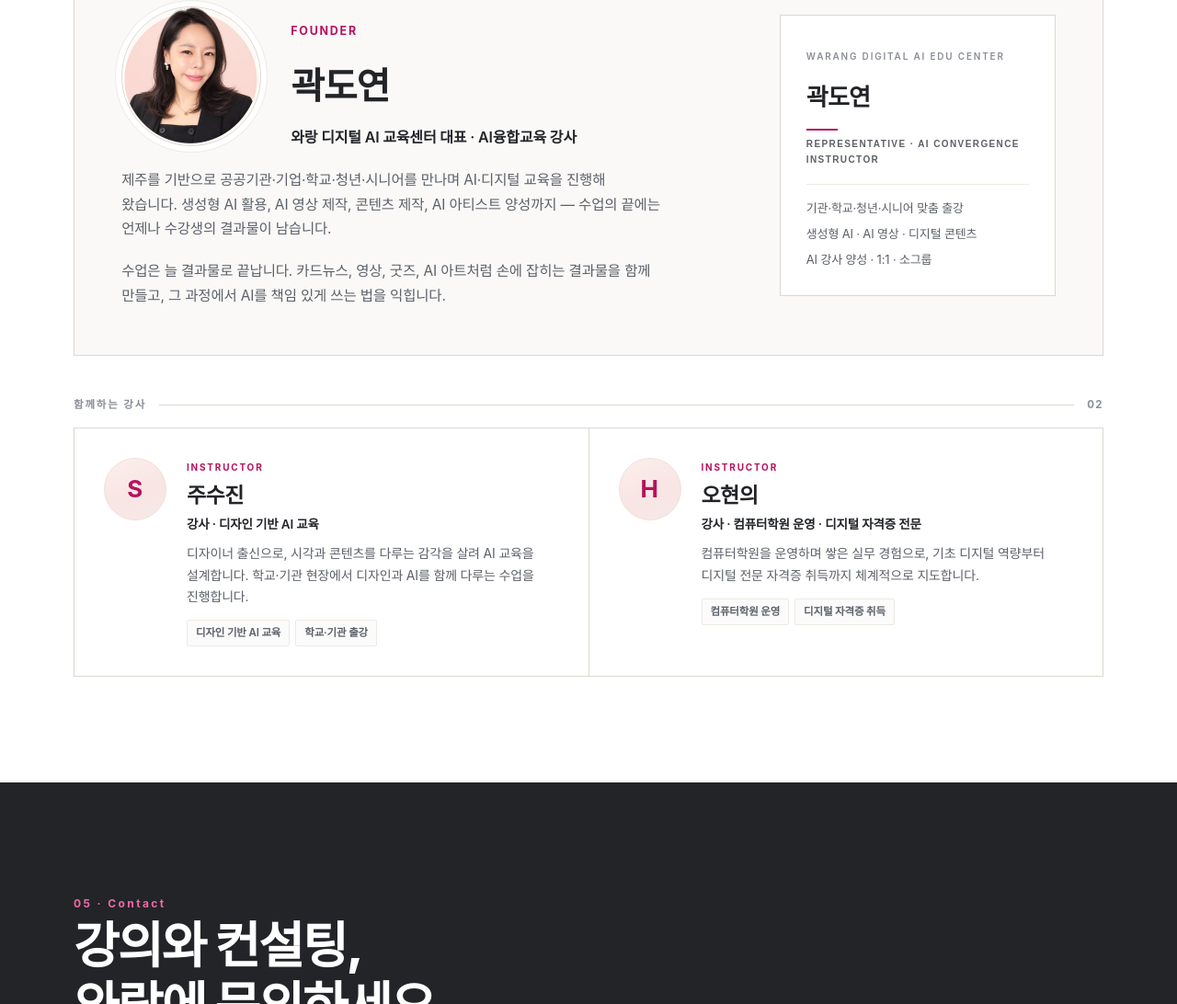
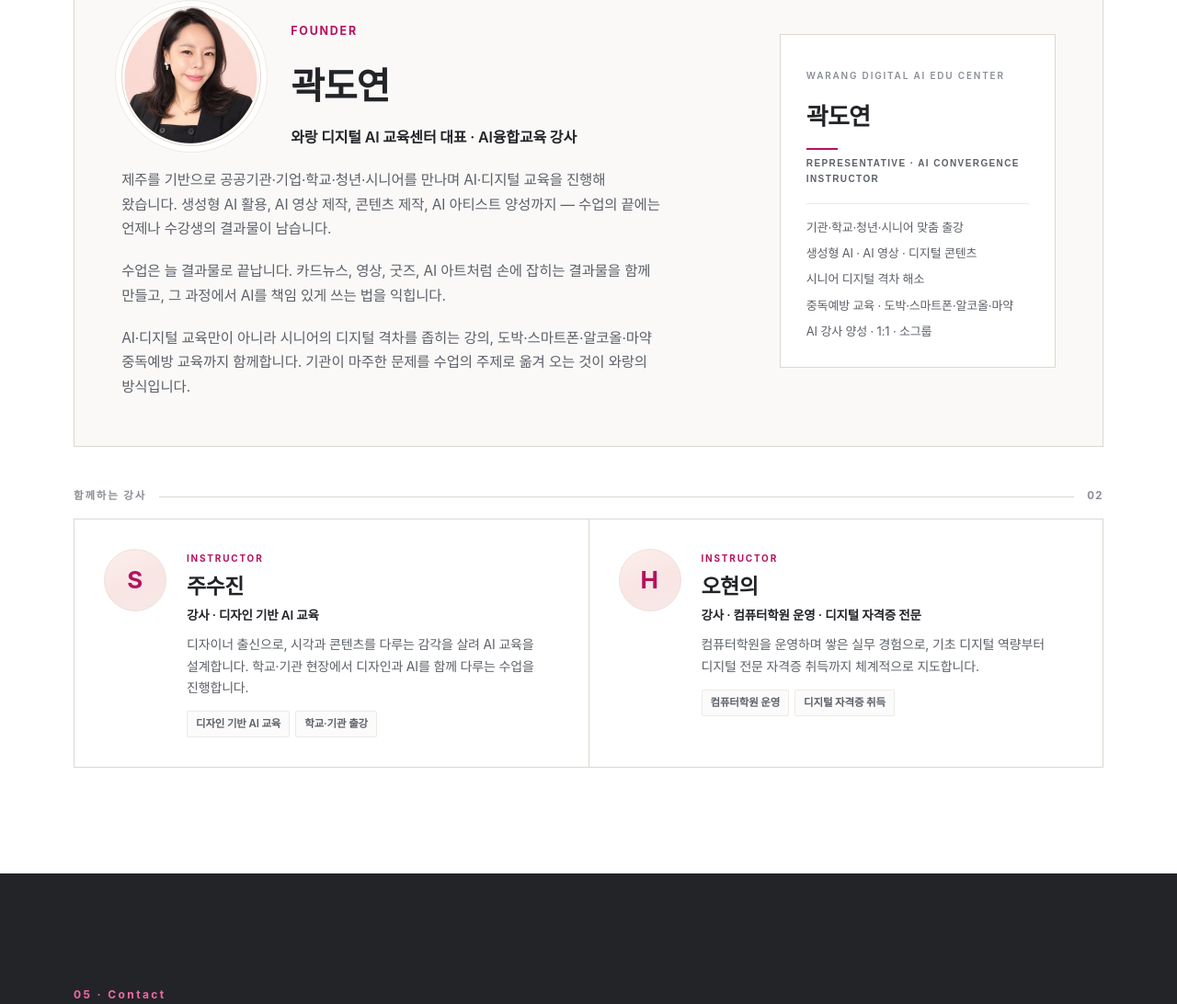
Before and after one commit to doyeon6333-collab/warangai-kr, a plain HTML site: page index.html in a window 1280 px wide. Shown: the part 4116-5208 px from the top of the page at 92% size. Drawn offline with Linux system fonts and the light colour scheme; a web font is replaced by a local one.

Commit message:
대표 강사 소개에 시니어 디지털 격차 해소·중독예방 교육 이력 추가

```diff
--- a/index.html
+++ b/index.html
@@ -623,6 +623,7 @@
           </div>
           <p>제주를 기반으로 공공기관·기업·학교·청년·시니어를 만나며 AI·디지털 교육을 진행해 왔습니다. 생성형 AI 활용, AI 영상 제작, 콘텐츠 제작, AI 아티스트 양성까지 — 수업의 끝에는 언제나 수강생의 결과물이 남습니다.</p>
           <p>수업은 늘 결과물로 끝납니다. 카드뉴스, 영상, 굿즈, AI 아트처럼 손에 잡히는 결과물을 함께 만들고, 그 과정에서 AI를 책임 있게 쓰는 법을 익힙니다.</p>
+          <p>AI·디지털 교육만이 아니라 시니어의 디지털 격차를 좁히는 강의, 도박·스마트폰·알코올·마약 중독예방 교육까지 함께합니다. 기관이 마주한 문제를 수업의 주제로 옮겨 오는 것이 와랑의 방식입니다.</p>
         </div>
         <div class="mark">
           <span class="cap">Warang Digital AI Edu Center</span>
@@ -631,6 +632,8 @@
           <ul>
             <li>기관·학교·청년·시니어 맞춤 출강</li>
             <li>생성형 AI · AI 영상 · 디지털 콘텐츠</li>
+            <li>시니어 디지털 격차 해소</li>
+            <li>중독예방 교육 · 도박·스마트폰·알코올·마약</li>
             <li>AI 강사 양성 · 1:1 · 소그룹</li>
           </ul>
         </div>
```
